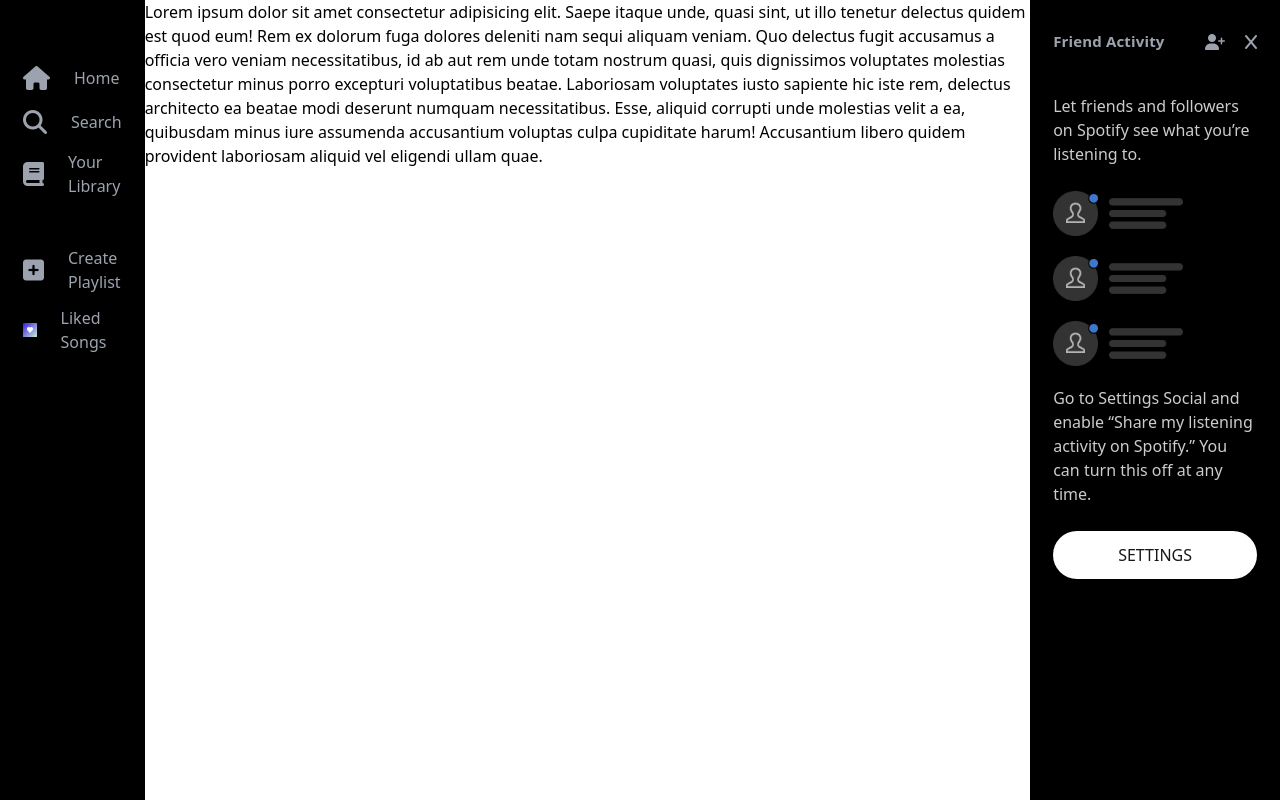
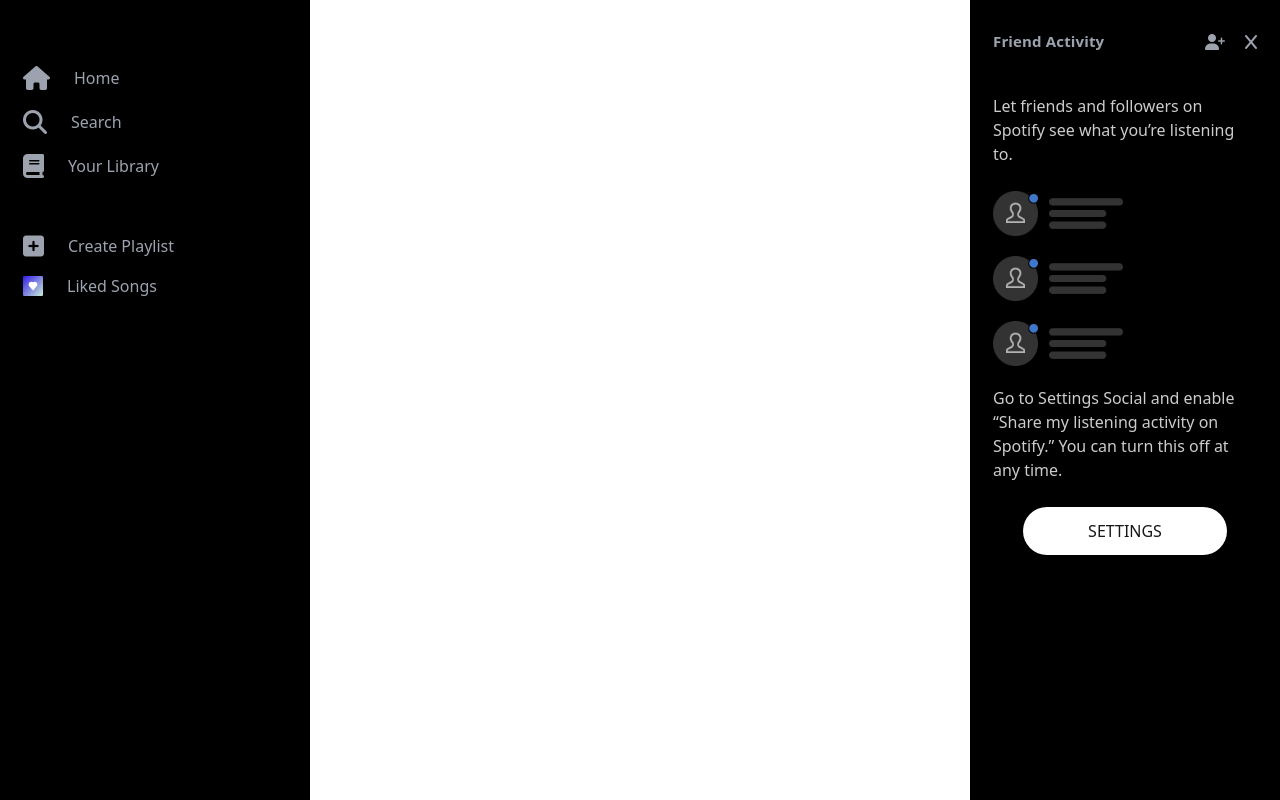
Before and after one commit to bugname7/8-dars, a React (Vite) app: page /likes in a window 1280 px wide. Shown: the top 800 px of the page. Built offline with nearby package versions, Linux system fonts and the light colour scheme.

Commit message:
update mainlayout page

```diff
--- a/src/layouts/MainLayout.jsx
+++ b/src/layouts/MainLayout.jsx
@@ -5,13 +5,14 @@
 
 function MainLayout({ children }) {
   const navigate = useNavigate();
+
   function handleHome() {
     navigate("/");
   }
 
   return (
     <div className="flex h-[100vh]">
-      <aside className="w-[310px] bg-[#000000] text-white h-[150vh] py-[30px] px-[23px]">
+      <aside className="fixed left-0 top-0 w-[310px] bg-[#000000] text-white h-full py-[30px] px-[23px] flex-shrink-0">
         <div>
           <div className="flex items-center gap-6 mt-8 cursor-pointer">
             <button onClick={handleHome}>
@@ -65,8 +66,15 @@
           </div>
         </div>
       </aside>
-      <main className="flex-grow relative">{children}</main>
-      <aside className="w-[310px] bg-[#000000] text-white h-[150vh] py-[30px] px-[23px]">
+
+      <main className="flex-grow relative ml-[310px] mr-[310px]">
+  <div className="overflow-auto h-full">
+    {children}
+  </div>
+</main>
+
+
+      <aside className="fixed right-0 top-0 w-[310px] bg-[#000000] text-white h-full py-[30px] px-[23px] flex-shrink-0">
         <div className="flex justify-between">
           <div>
             <h2 className="text-gray-400 text-[15px] font-bold tracking-[0.01em] cursor-pointer">
@@ -111,7 +119,7 @@
           </p>
         </div>
         <div className="text-center">
-          <button className="hover:bg-gray-300 bg-white text-[#171717] text-center items-center py-[12px]  font-medium px-[65px] rounded-3xl">
+          <button className="hover:bg-gray-300 bg-white text-[#171717] text-center items-center py-[12px] font-medium px-[65px] rounded-3xl">
             SETTINGS
           </button>
         </div>
--- a/src/pages/Home.jsx
+++ b/src/pages/Home.jsx
@@ -2,6 +2,7 @@
 import cover from "../images/cover.png";
 import forwardL from "../images/forwardL.svg";
 import forwardR from "../images/forwardR.svg";
+
 function Home() {
   const [seeAll, setSeeAll] = useState(false);
   const cards = [
@@ -19,6 +20,7 @@
 
   return (
     <div>
+      {/* Header */}
       <div className="bg-custom-linear h-[50vh] px-[25px]">
         <div className="flex gap-4 pt-5 mb-[50px]">
           <img
@@ -32,41 +34,25 @@
             className="cursor-pointer w-[30px] hover:scale-105"
           />
         </div>
-        <div>
         <h2 className="text-white font-medium text-4xl">Good afternoon</h2>
-        </div>
-
+        {/* Featured Content */}
         <div className="flex gap-[32px] mt-5">
-          <div className="left">
-            <div className="flex gap-5 items-center bg-gray-400 bg-opacity-20 w-[450px] rounded-md mb-3 cursor-pointer">
+          {[...Array(2)].map((_, idx) => (
+            <div key={idx}>
+              {[...Array(3)].map((_, idx) => (
+                <div
+                  key={idx}
+                  className="flex gap-5 items-center bg-gray-400 bg-opacity-20 w-[420px] rounded-md mb-3 cursor-pointer"
+                >
                   <img src={cover} alt="Cover Image" className="w-[60px]" />
                   <h2 className="text-white font-medium">Chill Mix</h2>
                 </div>
-            <div className="flex gap-5 items-center bg-gray-400 bg-opacity-20 w-[450px] rounded-md mb-3 cursor-pointer">
-              <img src={cover} alt="Cover Image" className="w-[60px]" />
-              <h2 className="text-white font-medium">Chill Mix</h2>
+              ))}
             </div>
-            <div className="flex gap-5 items-center bg-gray-400 bg-opacity-20 w-[450px] rounded-md mb-5 cursor-pointer">
-              <img src={cover} alt="Cover Image" className="w-[60px]" />
-              <h2 className="text-white font-medium">Chill Mix</h2>
+          ))}
         </div>
       </div>
-          <div className="left">
-            <div className="flex gap-5 items-center bg-gray-400 bg-opacity-20 w-[450px] rounded-md mb-3 cursor-pointer">
-              <img src={cover} alt="Cover Image" className="w-[60px]" />
-              <h2 className="text-white font-medium">Chill Mix</h2>
-            </div>
-            <div className="flex gap-5 items-center bg-gray-400 bg-opacity-20 w-[450px] rounded-md mb-3 cursor-pointer">
-              <img src={cover} alt="Cover Image" className="w-[60px]" />
-              <h2 className="text-white font-medium">Chill Mix</h2>
-            </div>
-            <div className="flex gap-5 items-center bg-gray-400 bg-opacity-20 w-[450px] rounded-md mb-5 cursor-pointer">
-              <img src={cover} alt="Cover Image" className="w-[60px]" />
-              <h2 className="text-white font-medium">Chill Mix</h2>
-            </div>
-          </div>
-        </div>
-      </div>
+
       <div className="bg-stone-950 h-[100vh] px-[25px] pt-8">
         <div className="flex justify-between">
           <h2 className="text-white text-xl font-medium">Your top mixes</h2>
@@ -77,16 +63,16 @@
             {seeAll ? "Hide More" : "SEE ALL"}
           </p>
         </div>
-        <div className="space-y-4">
-          <div className="grid grid-cols-1 sm:grid-cols-2 lg:grid-cols-4 gap-4">
+        <div className="grid grid-cols-1 sm:grid-cols-2 lg:grid-cols-4 gap-4 mt-5">
           {visibleCards.map((card) => (
-              <div key={card.id} className="bg-stone-900 p-4 mt-5 rounded-md ">
-                <img src={cover} alt="" className="w-full " />
-                <h3 className="text-lg font-semibold">{card.title}</h3>
-                <p className="text-gray-600">{card.description}</p>
+            <div key={card.id} className="bg-stone-900 p-4 rounded-md">
+              <img src={cover} alt={card.title} className="w-full" />
+              <h3 className="text-lg font-semibold text-white">
+                {card.title}
+              </h3>
+              <p className="text-gray-400">{card.description}</p>
             </div>
           ))}
-          </div>
         </div>
       </div>
     </div>
--- a/src/pages/Likes.jsx
+++ b/src/pages/Likes.jsx
@@ -1,24 +1,7 @@
 import React from "react";
 
 function Likes() {
-  return (
-    <div>
-
-      <h2>
-        Lorem ipsum dolor sit amet consectetur adipisicing elit. Saepe itaque
-        unde, quasi sint, ut illo tenetur delectus quidem est quod eum! Rem ex
-        dolorum fuga dolores deleniti nam sequi aliquam veniam. Quo delectus
-        fugit accusamus a officia vero veniam necessitatibus, id ab aut rem unde
-        totam nostrum quasi, quis dignissimos voluptates molestias consectetur
-        minus porro excepturi voluptatibus beatae. Laboriosam voluptates iusto
-        sapiente hic iste rem, delectus architecto ea beatae modi deserunt
-        numquam necessitatibus. Esse, aliquid corrupti unde molestias velit a
-        ea, quibusdam minus iure assumenda accusantium voluptas culpa cupiditate
-        harum! Accusantium libero quidem provident laboriosam aliquid vel
-        eligendi ullam quae.
-      </h2>
-    </div>
-  );
+  return <div></div>;
 }
 
 export default Likes;
```
Lines whose indentation alone changed are shown as unchanged.
